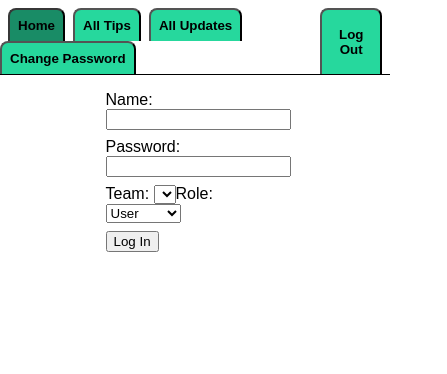
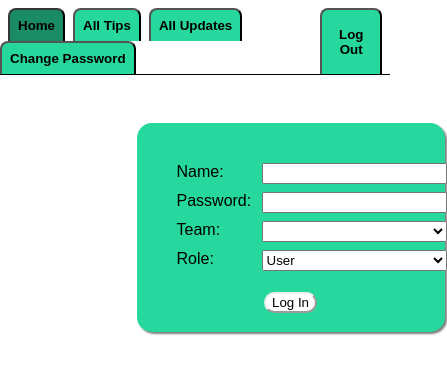
Before and after one commit to MattBilyeu/teammanager, an Angular app: page /users in a window 390 px wide. Shown: the top 374 px of the page, 447 px wide, since content can reach past the window. Built offline with nearby package versions, Linux system fonts and the light colour scheme.

Commit message:
CSS Styling of Login Form
Styled login form for desktop or iPad use,  need to add media queries for iphone use.

```diff
--- a/src/app/app.component.css
+++ b/src/app/app.component.css
@@ -23,11 +23,24 @@ nav button:first-child {
 .loginForm {
     margin: 1rem auto 0 auto;
     text-align: center;
-    width: 50%
+    width: 30%;
 }
 
 .formContainer {
+    margin-top: 3rem;
+    background-color: var(--primary-color);
+    padding: 2rem;
+    border-radius: 15px;
+    box-shadow: 2px 2px 2px rgba(0,0,0,0.5);
+    min-width: 244px;
+}
+
+.formGridContainer {
+    display: grid;
+    grid-template-rows: repeat(4, 1fr);
+    grid-template-columns: 1.5fr 6fr;
     text-align: left;
+    row-gap: 8px;
 }
 
 .formContainer div {
@@ -38,6 +51,15 @@ nav button:first-child {
     width: 85px;
 }
 
+.formContainer button {
+    background-color: white;
+    border-radius: 15px;
+    border: 2px outset;
+    cursor: pointer;
+    position: relative;
+    top: 0.8rem;
+}
+
 .selected {
     filter: brightness(65%);
 }
--- a/src/app/app.component.html
+++ b/src/app/app.component.html
@@ -9,15 +9,11 @@
 </nav>
 <div class="loginForm" *ngIf="loggedIn === false">
     <div class="formContainer">
-        <div>
+        <div class="formGridContainer">
             <label>Name: </label>
             <input type="text" #userName>
-        </div>
-        <div>
             <label>Password: </label>
             <input type="password" #password>
-        </div>
-        <div>
             <label>Team: </label>
             <select #teamName>
                 <option *ngFor="let teamName of allTeamNames">{{ teamName }}</option>
@@ -29,9 +25,7 @@
                 <option>Admin</option>
             </select>
         </div>
-        <div>
-            <button type="submit" (click)="onLogIn()">Log In</button>
-        </div>
+        <button class="submit" type="submit" (click)="onLogIn()">Log In</button>
     </div>
 </div>
 <router-outlet *ngIf="loggedIn === true"></router-outlet>
--- a/src/index.html
+++ b/src/index.html
@@ -2,7 +2,7 @@
 <html lang="en">
 <head>
   <meta charset="utf-8">
-  <title>TransferToTeamMGR</title>
+  <title>TeamMGR</title>
   <base href="/">
   <meta name="viewport" content="width=device-width, initial-scale=1">
   <link rel="icon" type="image/x-icon" href="favicon.ico">
```
